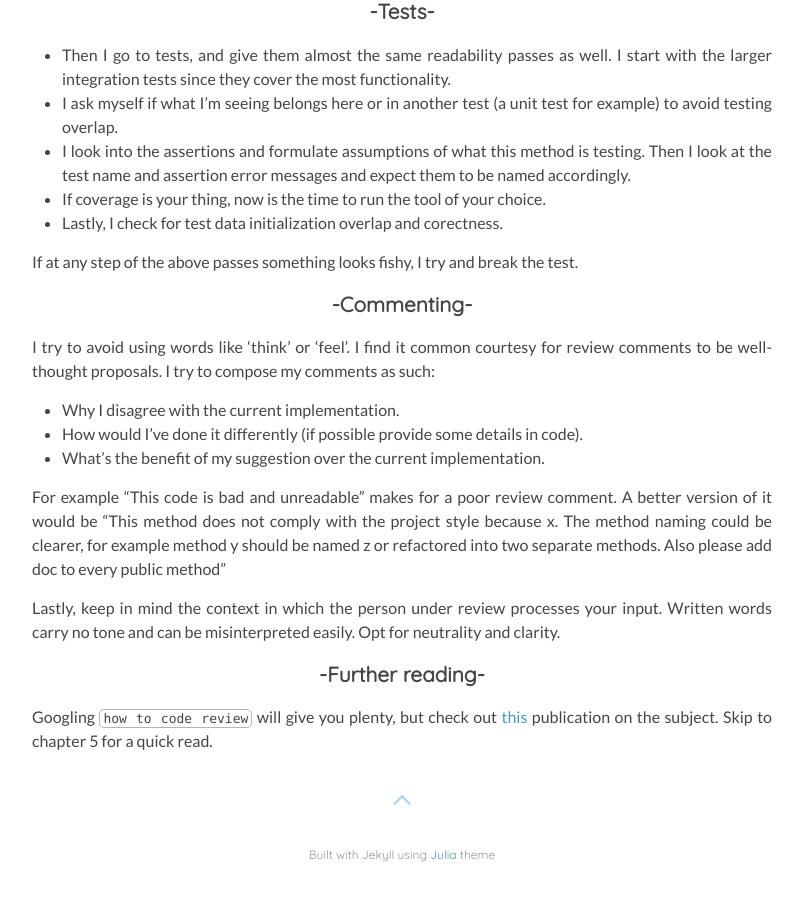
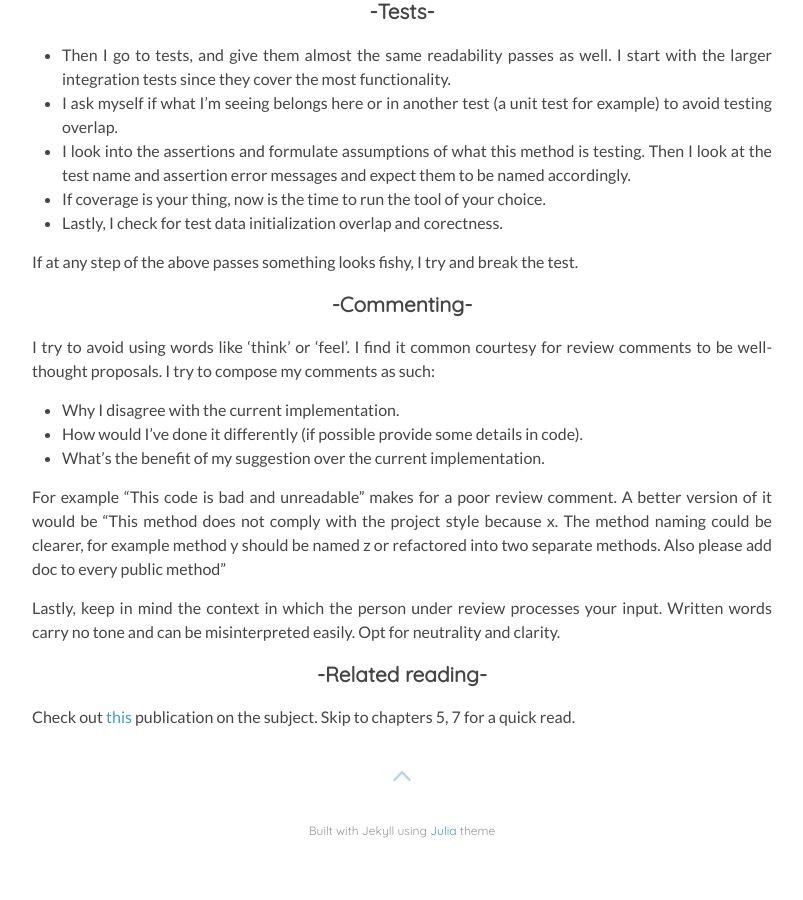
Before and after one commit to themistoklik/themistoklik.github.io, a Jekyll site: the page built from _posts/2017-09-30-learning-to-review.md, in a window 1280 px wide and 900 px high, scrolled down 1128 px. Shown: the whole window, without its empty margins (238-1041 px from the left). Built offline with Jekyll 4.4.1, drawn with Linux system fonts in a browser that asks for light colours; nearby versions of some CDN libraries; our own code applies the rules of GitHub Pages for plain Markdown files; after the commit the page ends 2004 px from its top, so only the background shows below that.

Commit message:
its aliverr

```diff
--- a/_posts/2017-09-30-learning-to-review.md
+++ b/_posts/2017-09-30-learning-to-review.md
@@ -39,6 +39,6 @@ For example "This code is bad and unreadable" makes for a poor review comment. A
 Lastly, keep in mind the context in which the person under review processes your input. Written words carry no tone and can be misinterpreted easily. Opt for neutrality and clarity.
 
 
-### -Further reading-
+### -Related reading-
 
-Googling `how to code review` will give you plenty, but check out [this](https://sback.it/publications/icse2018seip.pdf) publication on the subject. Skip to chapter 5 for a quick read.
+Check out [this](https://sback.it/publications/icse2018seip.pdf) publication on the subject. Skip to chapters 5, 7 for a quick read.
```
